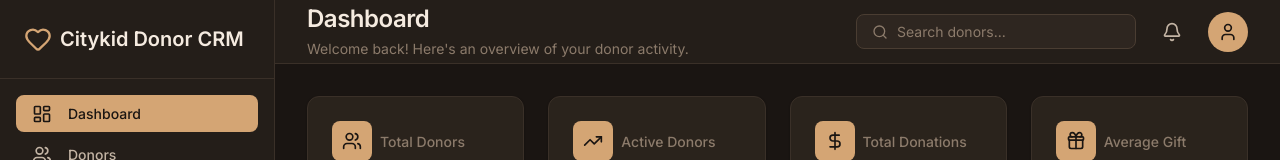
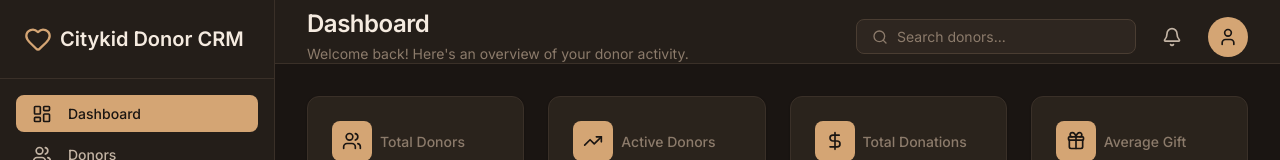
Before and after one commit to donnie-ccama/donor_database_main, a Next.js app: page / in a window 1280 px wide. Shown: the top 160 px of the page. Built offline with nearby package versions, Linux system fonts and the light colour scheme; no server answers; the database is empty.

Commit message:
style: adjust dashboard header top padding

```diff
--- a/src/components/layout/Header.module.css
+++ b/src/components/layout/Header.module.css
@@ -3,7 +3,7 @@
     align-items: center;
     justify-content: space-between;
     gap: var(--space-lg);
-    padding: var(--space-md) var(--space-xl);
+    padding: calc(var(--space-md) + 10px) var(--space-xl) var(--space-md);
     background-color: var(--bg-secondary);
     border-bottom: 1px solid var(--border-subtle);
     height: var(--header-height);
```
